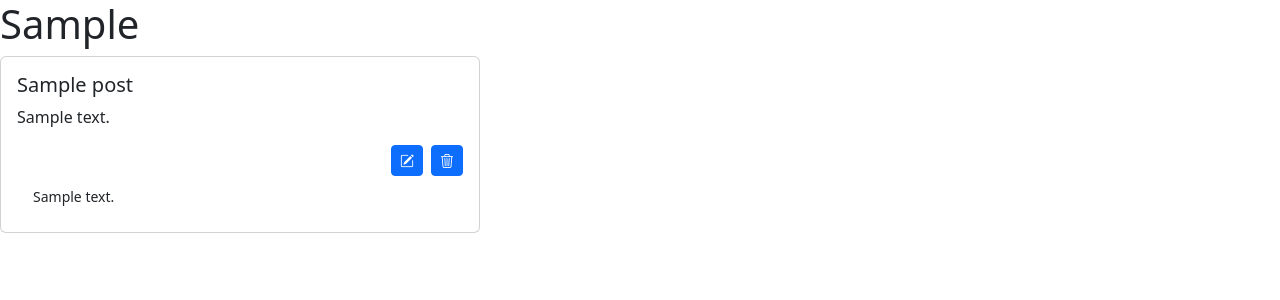
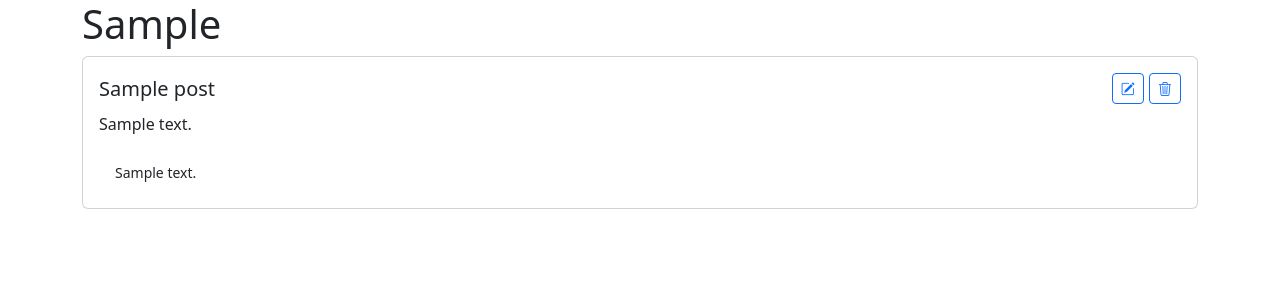
Before and after one commit to sung-gon-kim/openpost, a Django app: page / in a window 1280 px wide. Shown: the top 300 px of the page. Run offline with Django 5.2, Linux system fonts and the light colour scheme; tables that the repository leaves empty hold one stand-in row (values such as "Sample post").

Commit message:
Update templates

```diff
--- a/openpost/templates/openpost/posts.html
+++ b/openpost/templates/openpost/posts.html
@@ -1,11 +1,15 @@
 {% for post in posts %}
-<div class="card" style="width:30rem;">
+<div class="card my-2">
   <div class="card-body">
-    <h5 class="card-title">{{ post.subject }}</h5>
+    <h5 class="card-title d-flex justify-content-between align-items-center">
+      {{ post.subject }}
+      <div>
+	<a href="#" class="btn btn-outline-primary btn-sm"><i class="bi bi-pencil-square"></i></a>
+	<a href="#" class="btn btn-outline-primary btn-sm"><i class="bi bi-trash3"></i></a>
+      </div>
+    </h5>
     <p class="card-text">{{ post.content }}</p>
     <div class="d-grid gap-2 d-md-flex justify-content-md-end">
-      <a href="#" class="btn btn-primary btn-sm"><i class="bi bi-pencil-square"></i></a>
-      <a href="#" class="btn btn-primary btn-sm"><i class="bi bi-trash3"></i></a>
     </div>
     {% include "./comments.html" with comments=post.comment_set.all %}
   </div>
--- a/openpost/templates/openpost/sections.html
+++ b/openpost/templates/openpost/sections.html
@@ -1,5 +1,11 @@
-{% for section, posts in groups %}
-<h1>{{ section }}</h1>
-{% include "./posts.html" with posts=posts %}
-{% empty %}
-{% endfor %}
+<div class="container">
+  <div class="row align-items-start g-3">
+    {% for section, posts in groups %}
+    <div class="col">
+      <h1>{{ section }}</h1>
+      {% include "./posts.html" with posts=posts %}
+    </div>
+    {% empty %}
+    {% endfor %}
+  </div>
+</div>
```
